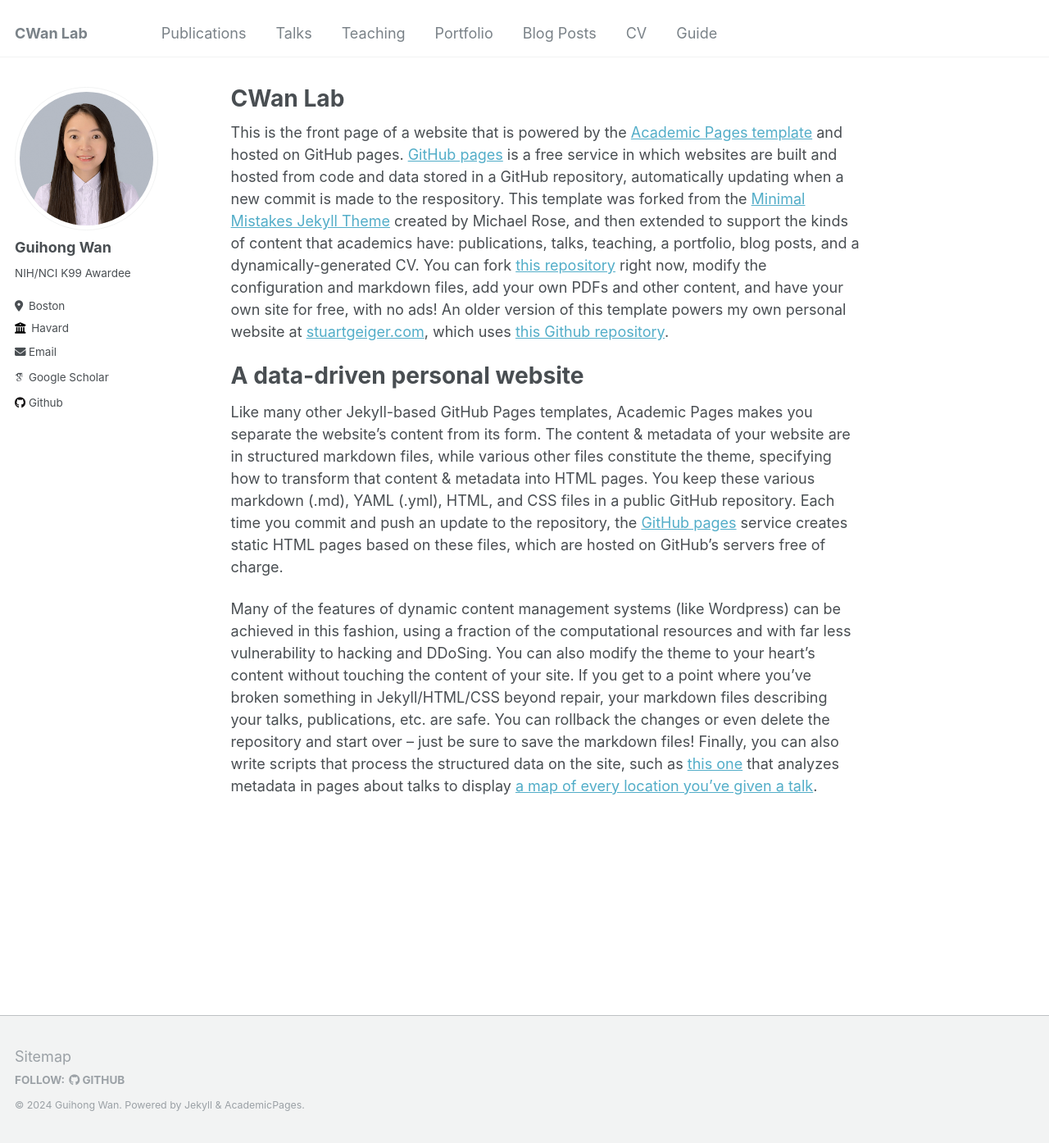
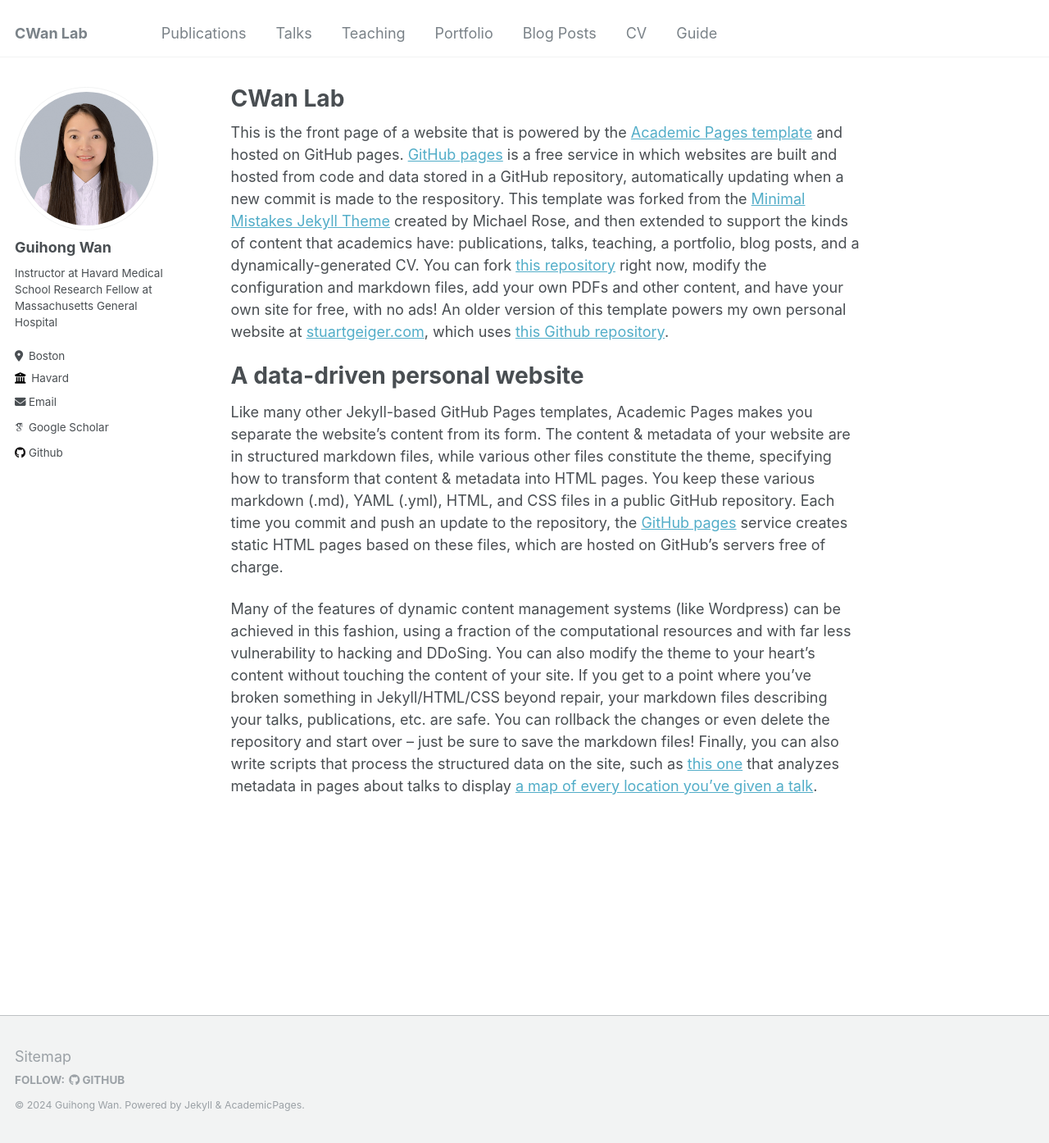
Before and after one commit to cwanlab/cwanlab.github.io, a Jekyll site: the page built from _pages/about.md, in a window 1280 px wide and 1394 px high. Shown: the whole window at 82% size. Built offline with Jekyll 4.4.1, drawn with Linux system fonts in a browser that asks for light colours; some web fonts are replaced.

Commit message:
Update configuration
Update configuration

```diff
--- a/_config.yml
+++ b/_config.yml
@@ -23,9 +23,7 @@ author:
   # Biographic information
   avatar           : "profile.png"
   name             : "Guihong Wan"
-  bio              : "Instructor at Havard Medical School"
-  bio              : "Research Fellow at Massachusetts General Hospital"
-  bio              : "NIH/NCI K99 Awardee"
+  bio              : "Instructor at Havard Medical School \nResearch Fellow at Massachusetts General Hospital"
   location         : "Boston"
   employer         : "Havard"
   email            : "guihong.wan@outlook.com"
--- a/_sass/_variables.scss
+++ b/_sass/_variables.scss
@@ -6,7 +6,7 @@
    Typography
    ========================================================================== */
 
-$doc-font-size              : 16;
+$doc-font-size              : 12;
 
 /* paragraph indention */
 $paragraph-indent           : false; // true, false (default)
```
Also changed, not shown: 1 other file.
